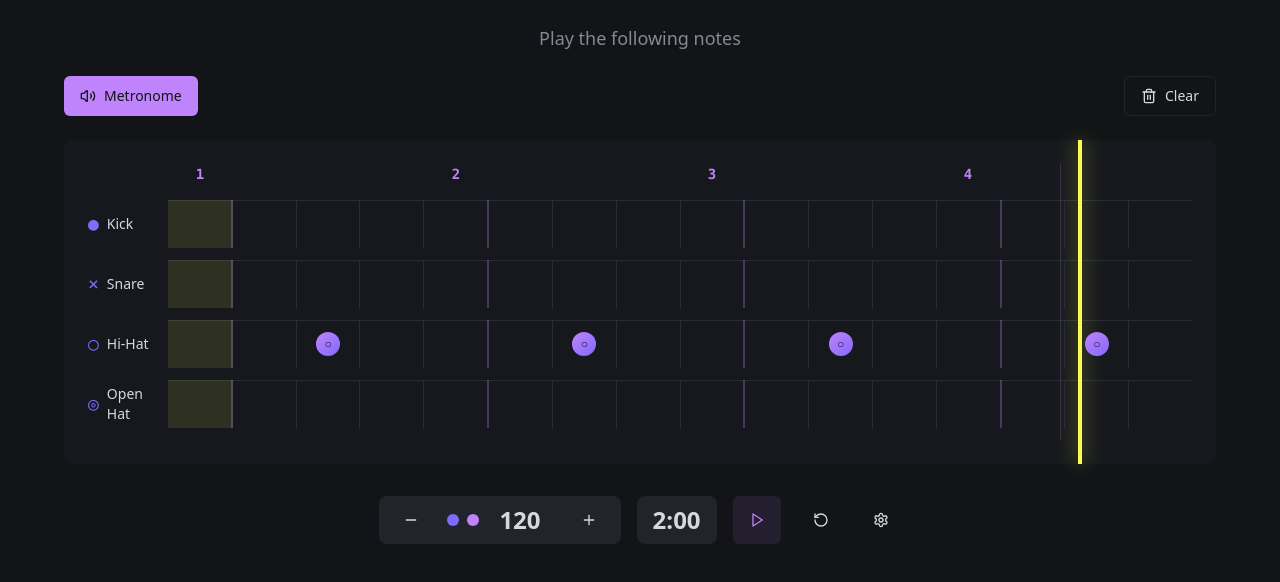
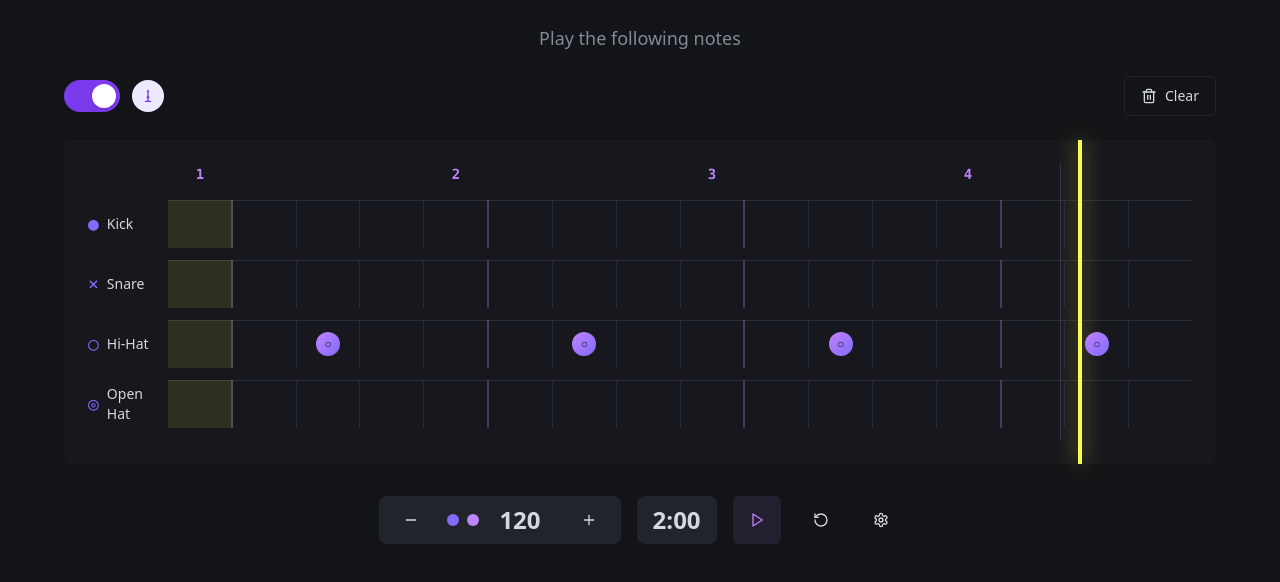
Before and after one commit to Zoharlev/drum-beat-visionary-16th, a React (Vite) app: page / in a window 1280 px wide. Shown: the top 582 px of the page. Built offline with nearby package versions, Linux system fonts and the light colour scheme.

Commit message:
Replace metronome toggle
Replaced the metronome toggle with a custom toggle design featuring a switch with yellow and gray circular elements and a triangle icon, matching the provided images.
-edited src/components/DrumGrid.tsx

```diff
--- a/src/components/DrumGrid.tsx
+++ b/src/components/DrumGrid.tsx
@@ -46,10 +46,57 @@ export const DrumGrid = ({
       {/* Controls */}
       <div className="flex items-center justify-between">
         <div className="flex items-center gap-4">
-          <Button variant={metronomeEnabled ? "default" : "outline"} onClick={onMetronomeToggle} className="flex items-center gap-2">
-            {metronomeEnabled ? <Volume2 className="h-4 w-4" /> : <VolumeX className="h-4 w-4" />}
-            Metronome
-          </Button>
+          {/* Custom Metronome Toggle */}
+          <div className="flex items-center gap-3">
+            <button
+              onClick={onMetronomeToggle}
+              className={cn(
+                "relative inline-flex h-8 w-14 items-center rounded-full transition-colors duration-300 focus:outline-none focus:ring-2 focus:ring-violet-500 focus:ring-offset-2",
+                metronomeEnabled ? "bg-violet-600" : "bg-gray-300"
+              )}
+            >
+              <span
+                className={cn(
+                  "inline-block h-6 w-6 transform rounded-full bg-white transition-transform duration-300 shadow-lg",
+                  metronomeEnabled ? "translate-x-7" : "translate-x-1"
+                )}
+              />
+            </button>
+
+            {/* Metronome Icon */}
+            <div className="flex items-center justify-center w-8 h-8 rounded-full bg-violet-100 dark:bg-violet-900/30">
+              <svg
+                width="16"
+                height="16"
+                viewBox="0 0 24 24"
+                fill="none"
+                className="text-violet-600 dark:text-violet-400"
+              >
+                <path
+                  d="M12 2L14 6H10L12 2Z"
+                  fill="currentColor"
+                />
+                <path
+                  d="M12 6V20"
+                  stroke="currentColor"
+                  strokeWidth="2"
+                  strokeLinecap="round"
+                />
+                <path
+                  d="M8 20H16"
+                  stroke="currentColor"
+                  strokeWidth="2"
+                  strokeLinecap="round"
+                />
+                <circle
+                  cx="12"
+                  cy="14"
+                  r="2"
+                  fill="currentColor"
+                />
+              </svg>
+            </div>
+          </div>
         </div>
 
         <Button variant="outline" onClick={onClearPattern} className="flex items-center gap-2">
```
